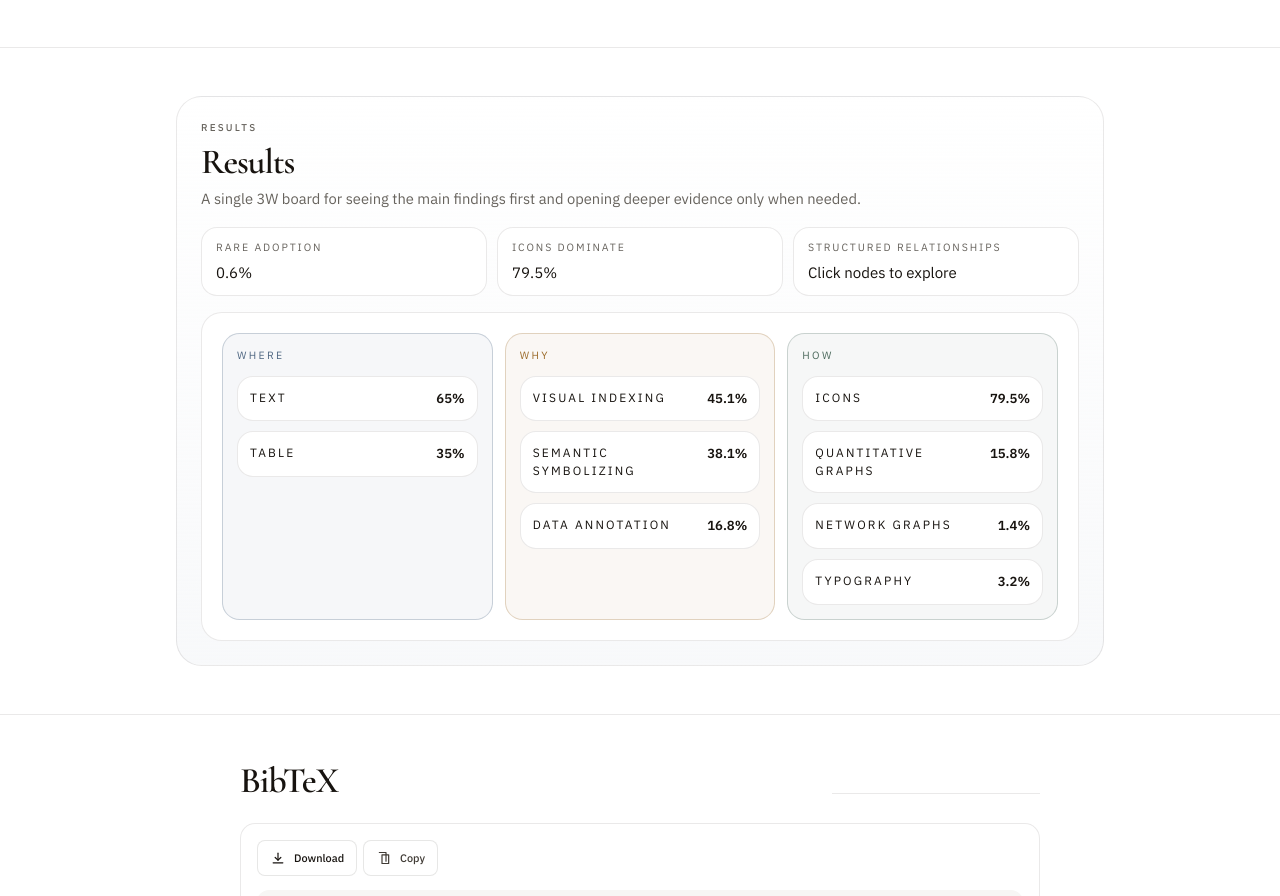
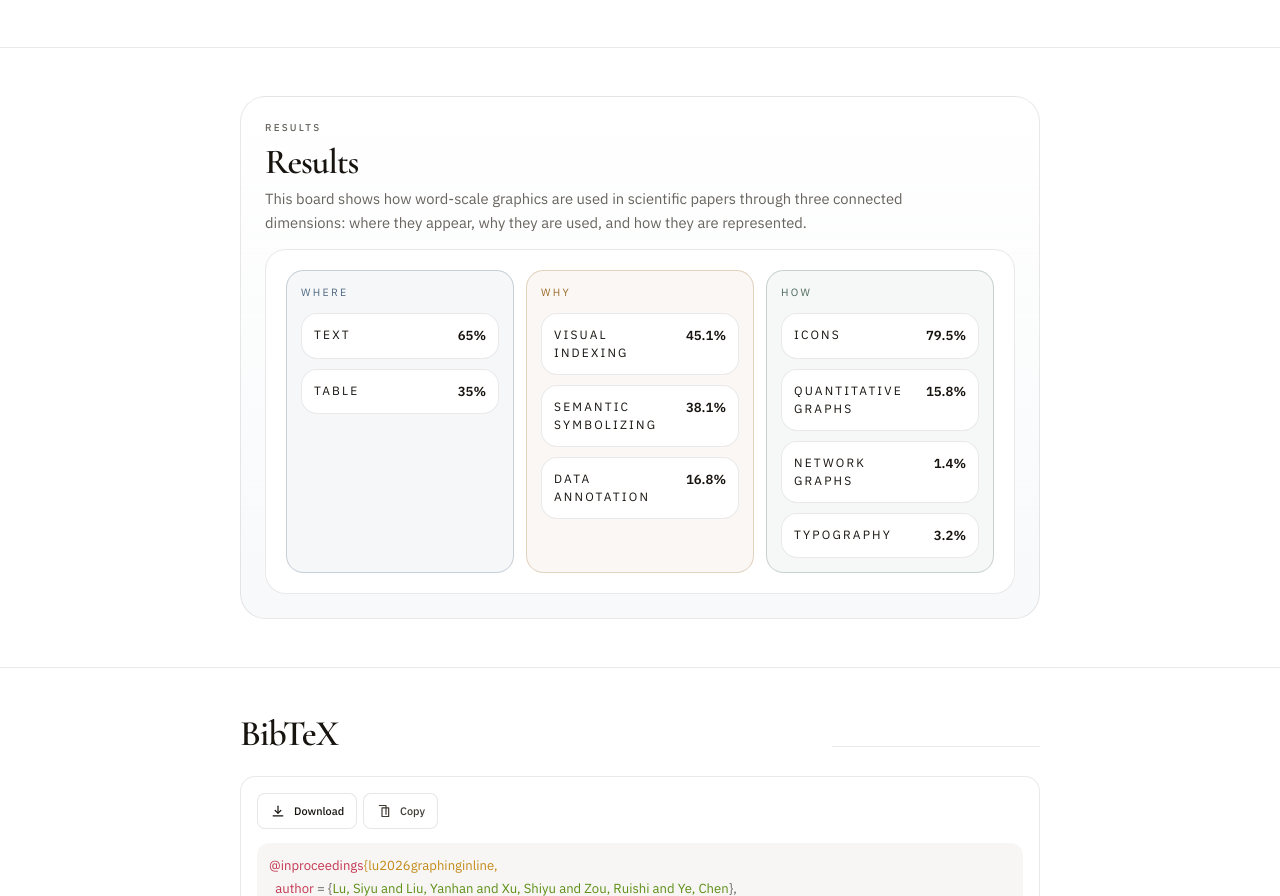
Before and after one commit to salmooonaa/graphing-inline, a Next.js app: page / in a window 1280 px wide. Shown: the part 952-1848 px from the top of the page. Built offline with nearby package versions, Linux system fonts and the light colour scheme.

Commit message:
refactor: simplify results intro and layout

```diff
--- a/src/components/blocks/results-board.tsx
+++ b/src/components/blocks/results-board.tsx
@@ -13,25 +13,6 @@ import {
   type FocusTarget,
 } from "@/components/blocks/results-shared";
 import { cn } from "@/lib/utils";
-
-function BoardBadge({
-  label,
-  value,
-}: {
-  label: string;
-  value: string;
-}) {
-  return (
-    <div className="rounded-[1rem] border border-[var(--line)] bg-white px-3.5 py-3 text-left transition duration-150">
-      <p className="text-[0.66rem] uppercase tracking-[0.18em] text-[var(--muted)]">
-        {label}
-      </p>
-      <p className="mt-2 text-[0.94rem] leading-tight text-[var(--foreground)]">
-        {value}
-      </p>
-    </div>
-  );
-}
 
 function AxisNodeButton({
   node,
@@ -119,7 +100,7 @@ export function ResultsBoard({ content }: { content: ResultsContent }) {
 
   return (
     <article className="section-reveal rounded-[1.6rem] border border-[var(--line)] bg-[linear-gradient(180deg,#ffffff,rgba(236,239,243,0.38))] p-4 sm:p-5 lg:p-6">
-      <div className="flex flex-col gap-4">
+      <div className="flex flex-col gap-3.5">
         <div className="space-y-2">
           <p className="section-eyebrow">{content.eyebrow}</p>
           <div className="flex flex-col gap-2 lg:flex-row lg:items-end lg:justify-between">
@@ -141,16 +122,6 @@ export function ResultsBoard({ content }: { content: ResultsContent }) {
               </button>
             ) : null}
           </div>
-        </div>
-
-        <div className="grid gap-2.5 md:grid-cols-3">
-          {content.badges.map((badge) => (
-            <BoardBadge
-              key={badge.id}
-              label={badge.label}
-              value={badge.value}
-            />
-          ))}
         </div>
 
         <div className="rounded-[1.3rem] border border-[var(--line)] bg-white p-4 sm:p-5">
--- a/src/components/sections/results-section.tsx
+++ b/src/components/sections/results-section.tsx
@@ -11,7 +11,7 @@ export function ResultsSection({ content }: ResultsSectionProps) {
   return (
     <section className="border-b border-[var(--line)] py-10 sm:py-12">
       <Container>
-        <div id="results" className="section-anchor mx-auto max-w-[58rem]">
+        <div id="results" className="section-anchor layout-module mx-auto">
           <ResultsBoard content={content} />
         </div>
       </Container>
--- a/src/content/results.ts
+++ b/src/content/results.ts
@@ -4,24 +4,7 @@ export const resultsContent: ResultsContent = {
   eyebrow: "Results",
   title: "Results",
   description:
-    "A single 3W board for seeing the main findings first and opening deeper evidence only when needed.",
-  badges: [
-    {
-      id: "badge-rare",
-      label: "Rare adoption",
-      value: "0.6%",
-    },
-    {
-      id: "badge-icons",
-      label: "Icons dominate",
-      value: "79.5%",
-    },
-    {
-      id: "badge-structure",
-      label: "Structured relationships",
-      value: "Click nodes to explore",
-    },
-  ],
+    "This board shows how word-scale graphics are used in scientific papers through three connected dimensions: where they appear, why they are used, and how they are represented.",
   axes: [
     {
       id: "where",
```
Also changed, not shown: src/types/content.ts (+0 -7 lines).
